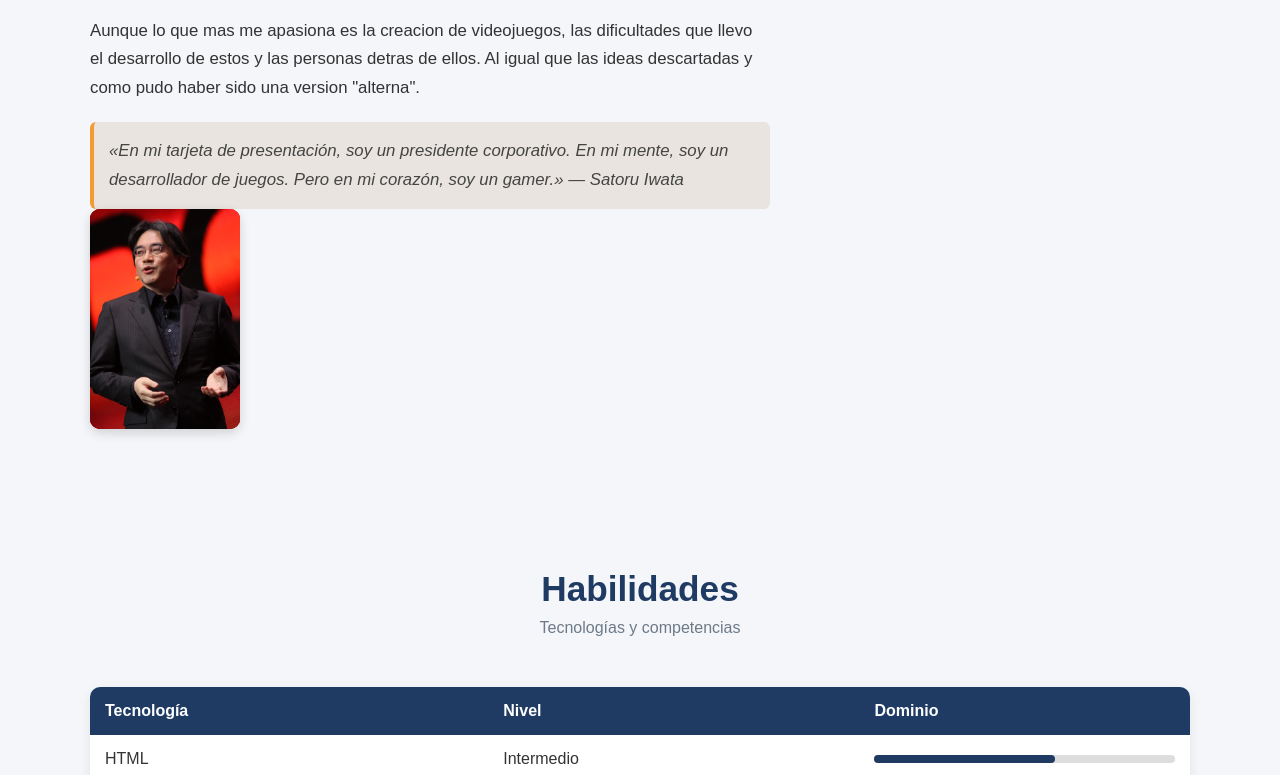
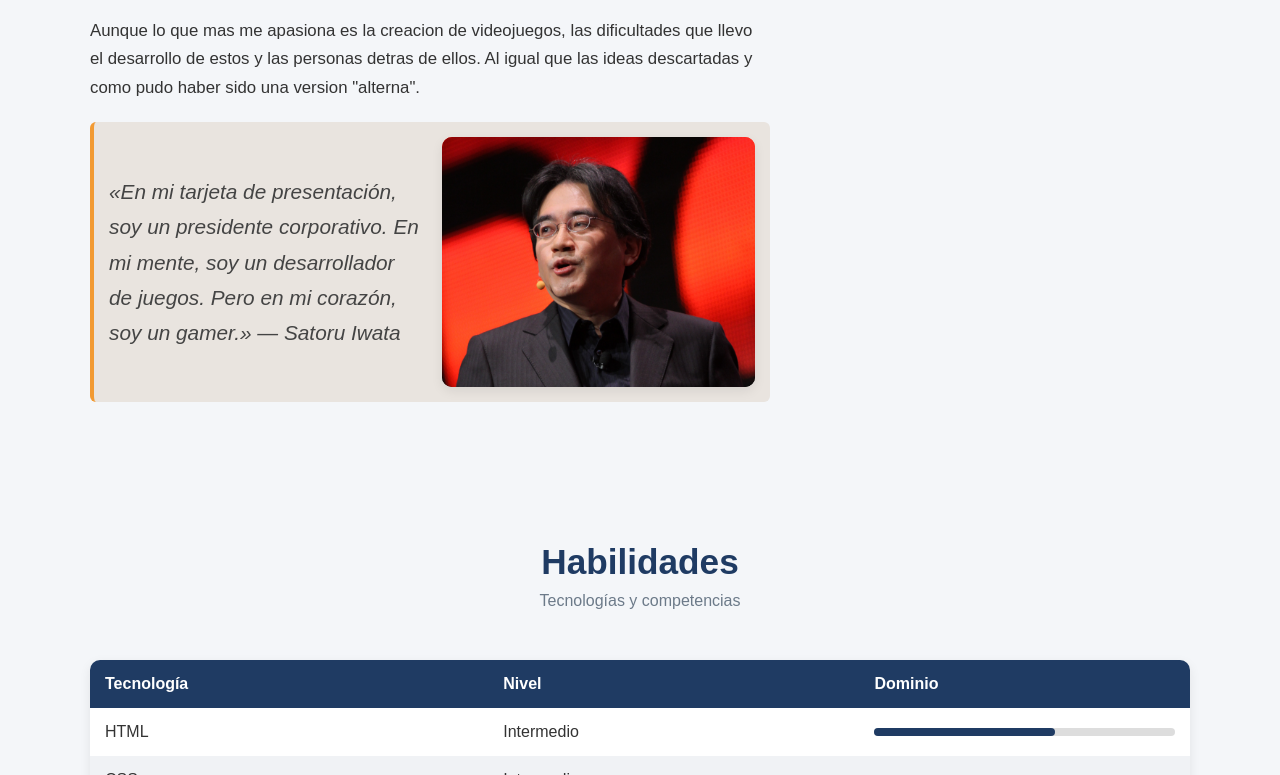
Before and after one commit to Seiki728/Front-End-14-04-Certamen, a plain HTML site: page index.html in a window 1280 px wide. Shown: the part 1057-1832 px from the top of the page. Drawn offline with Linux system fonts and the light colour scheme.

Commit message:
Commit Numero 6. an sido alteradas algunas imagenes para que se vean mejor

```diff
--- a/estilo.css
+++ b/estilo.css
@@ -139,6 +139,7 @@
   width: 100%;
   height: 100%;
   border-radius: 50%;
+  object-position: top;
   object-fit: cover;
 }
 
@@ -242,12 +243,42 @@
 }
 
 .cita {
+  display: flex;
+  align-items: center;
+  justify-content: space-between;
+  gap: 20px;
+
   background: #e9e4df;
   border-left: 4px solid #f29a33;
   padding: 15px;
   border-radius: 6px;
   font-style: italic;
   color: #444;
+}
+
+.cita p {
+  font-size: 1.3rem;
+  flex: 1;
+  margin: 0;
+}
+
+.cita img {
+  width: 50px;
+  height: 250px;
+  object-fit: cover;
+  object-position: top;
+  border-radius: 10px;
+}
+
+@media (max-width: 600px) {
+  .cita {
+    flex-direction: column;
+    text-align: center;
+  }
+
+  .cita img {
+    width: 100px;
+  }
 }
 
 .imagen-iwata {
@@ -415,7 +446,7 @@
 }
 
 .image-card-rpg {
-  height: 70%;
+  height: 50%;
   object-fit: cover;
 }
 
--- a/index.html
+++ b/index.html
@@ -72,9 +72,9 @@
         </p>
 
         <div class="cita">
+          <p>
           «En mi tarjeta de presentación, soy un presidente corporativo. En mi mente, soy un desarrollador de juegos. Pero en mi corazón, soy un gamer.» — Satoru Iwata
-        </div>
-        <div class="imagen-iwata">
+          </p>
           <img src="./assets/iwata.jpg" alt="Satoru Iwata" class="imagen-iwata" />
         </div>
       </article>
```
